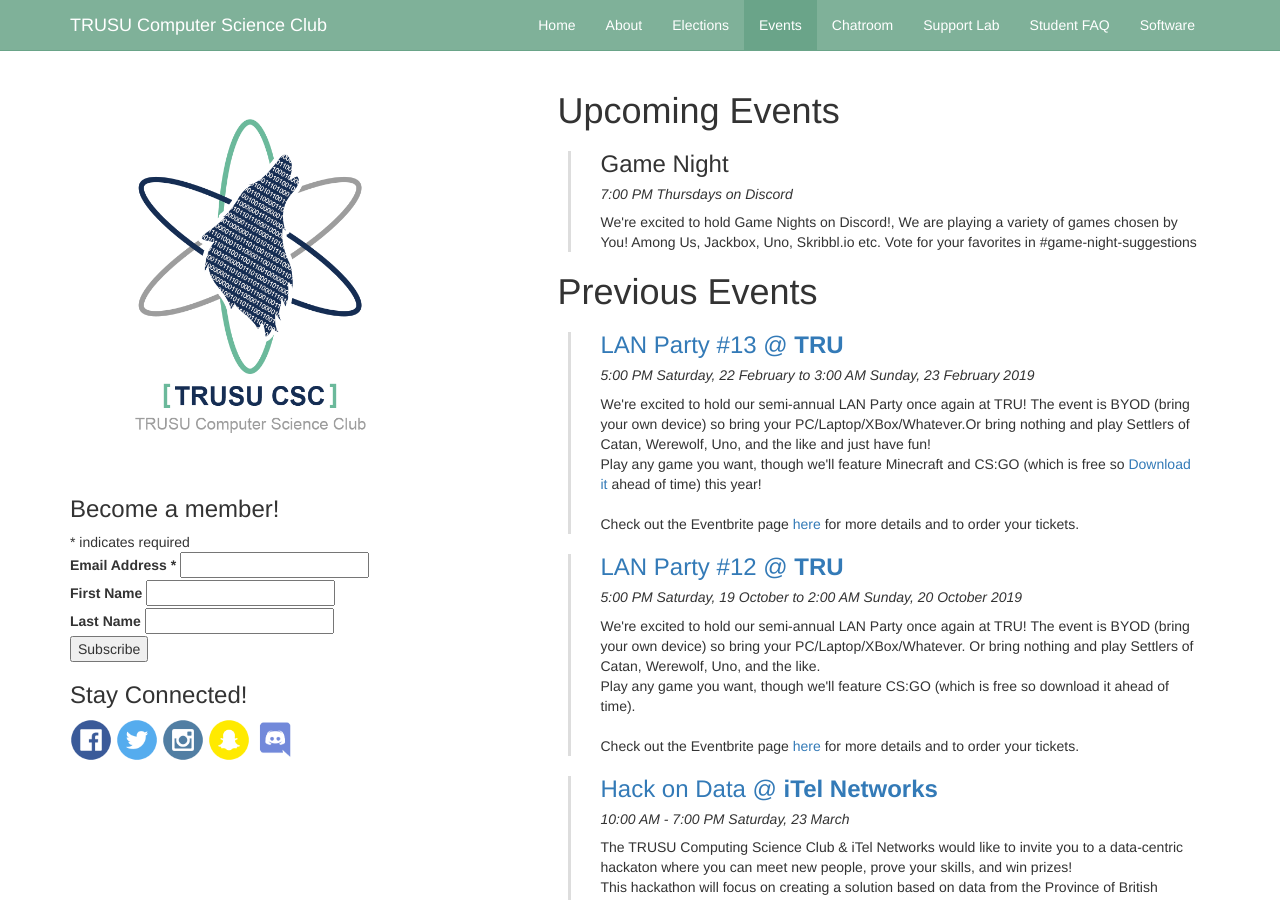
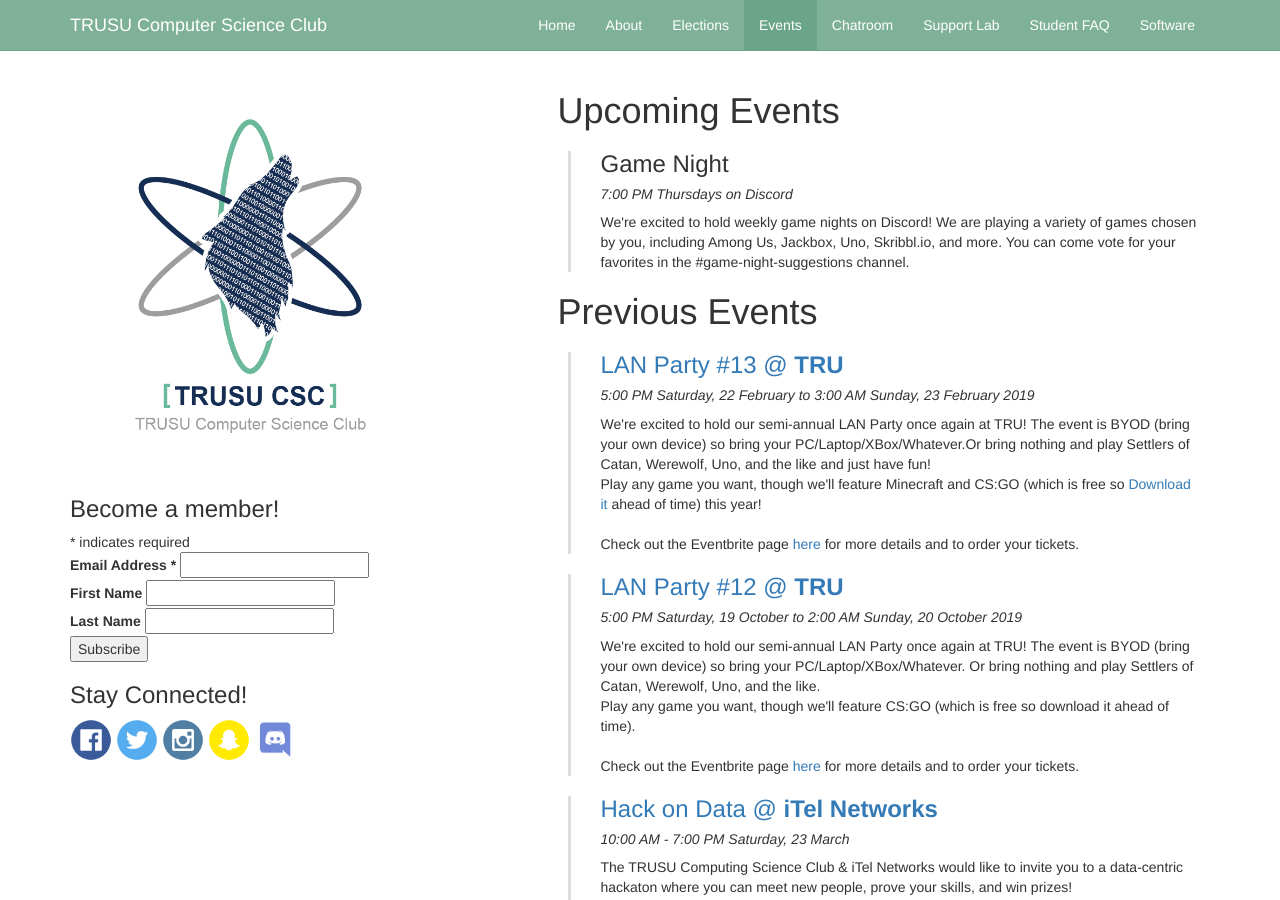
Before and after one commit to trucsclub/trucsclub.github.io, a Jekyll site: the page built from events.html, in a window 1280 px wide and 900 px high. Built offline with Jekyll 4.4.1, drawn with Linux system fonts in a browser that asks for light colours; nearby versions of some CDN libraries; comment, search, counter and statistics services are not loaded.

Commit message:
Update events.html

```diff
--- a/events.html
+++ b/events.html
@@ -9,8 +9,8 @@ active: events
     <h3>Game Night</h3>
 
     <h5>7:00 PM Thursdays on Discord </h5>
-    We're excited to hold Game Nights on Discord!, We are playing a variety of games chosen by You! Among Us, Jackbox, Uno, Skribbl.io etc.
-    Vote for your favorites in #game-night-suggestions
+   We're excited to hold weekly game nights on Discord! We are playing a variety of games chosen by you, including Among Us, Jackbox, Uno, Skribbl.io, and more.
+    You can come vote for your favorites in the #game-night-suggestions channel.
 
 </div>
     <!--No big events are coming up right now. Stay tuned, and feel free to drop by the open club board meetings on Discord! -->
```
